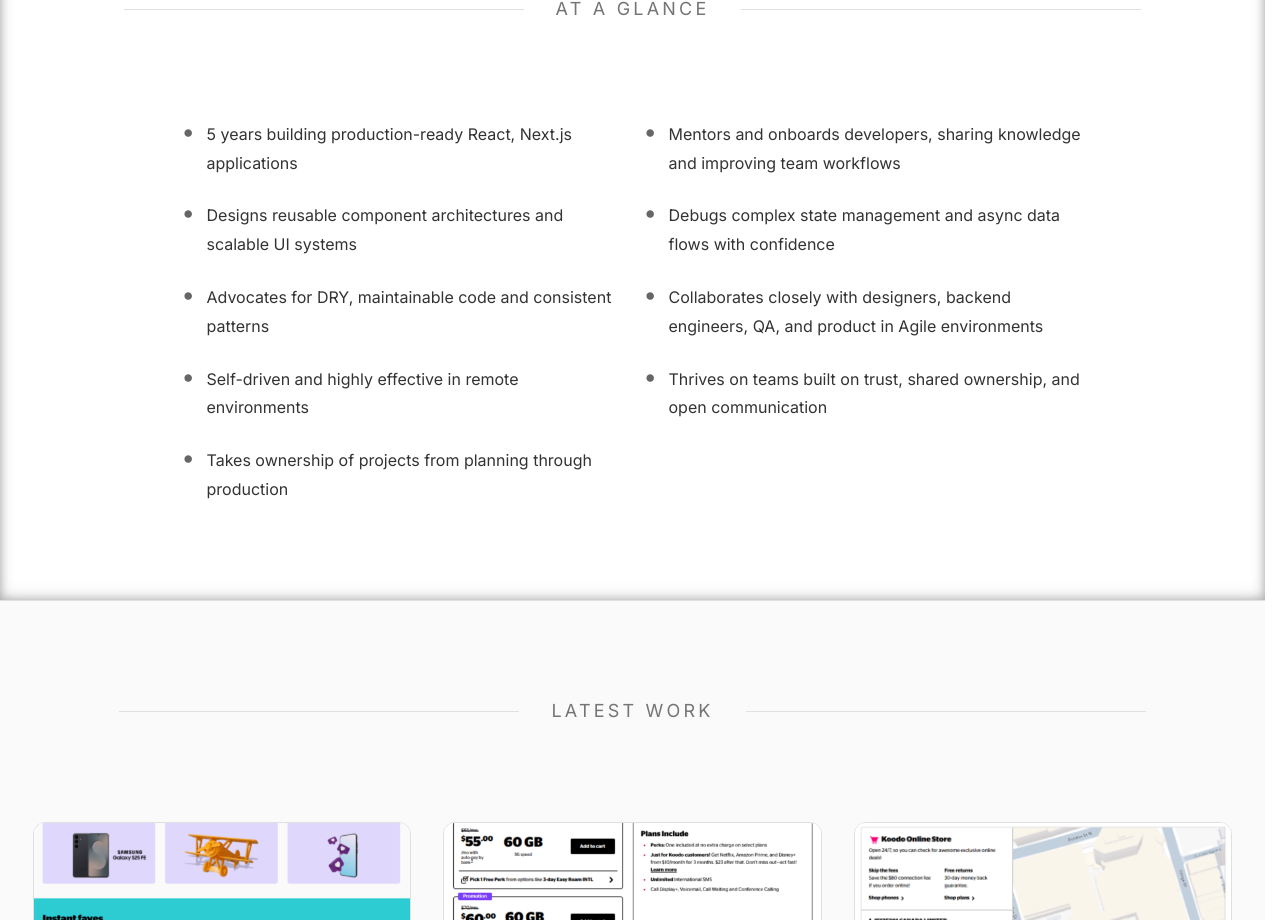
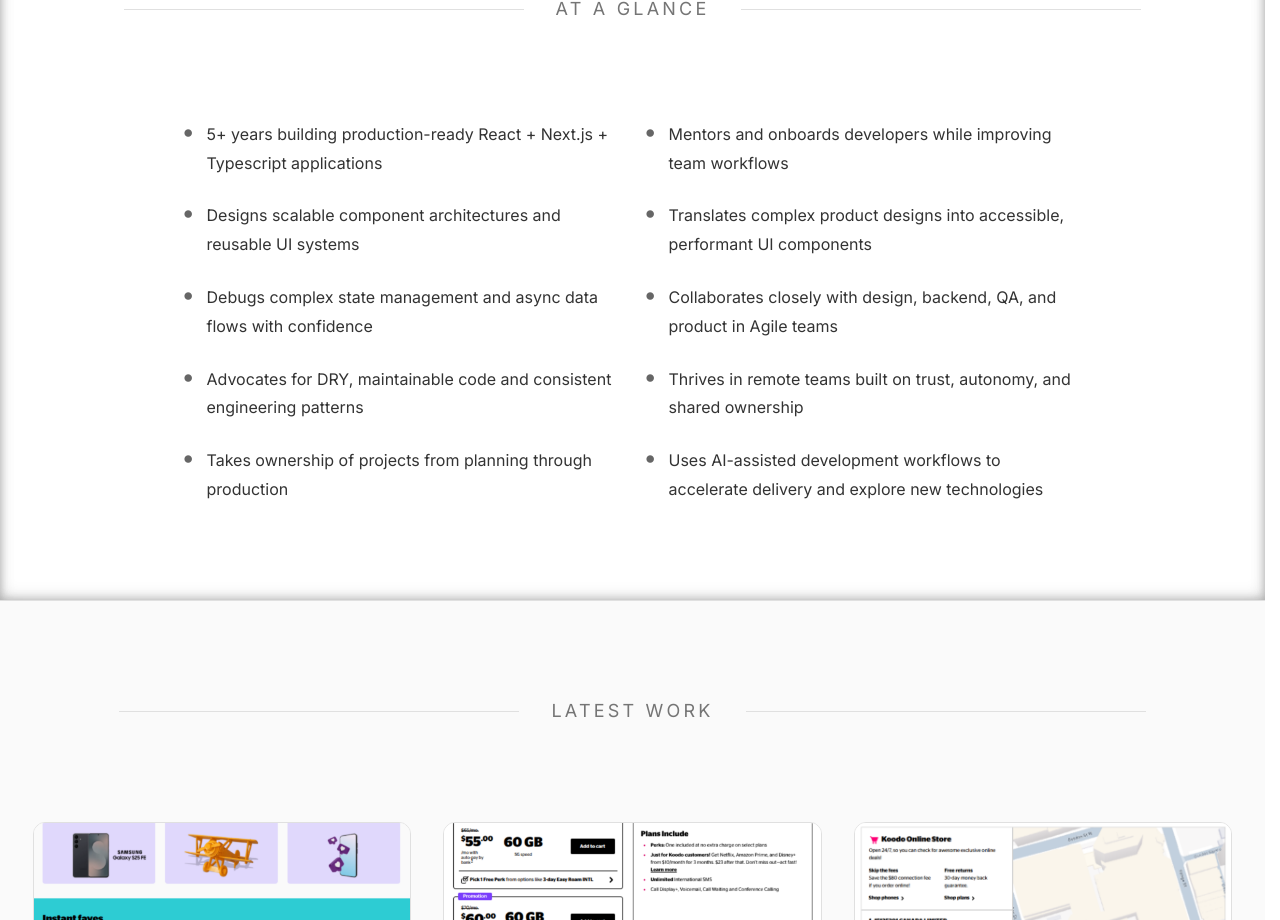
Before and after one commit to pperlock/portfolio-site, a Next.js app in the folder apps/web/: page / in a window 1280 px wide. Shown: the part 1120-2040 px from the top of the page. Built offline with nearby package versions, Linux system fonts and the light colour scheme.

Commit message:
feat(ppp-005): update at a glance content

```diff
--- a/apps/web/src/data/homepage-content.ts
+++ b/apps/web/src/data/homepage-content.ts
@@ -24,15 +24,16 @@ export const homepageContent = {
     atAGlance: {
       title: 'At a Glance',
       points: [
-        '5 years building production-ready React, Next.js applications',
-        'Mentors and onboards developers, sharing knowledge and improving team workflows',
-        'Designs reusable component architectures and scalable UI systems',
+        '5+ years building production-ready React + Next.js + Typescript applications',
+        'Mentors and onboards developers while improving team workflows',
+        'Designs scalable component architectures and reusable UI systems',
+        'Translates complex product designs into accessible, performant UI components',
         'Debugs complex state management and async data flows with confidence',
-        'Advocates for DRY, maintainable code and consistent patterns',
-        'Collaborates closely with designers, backend engineers, QA, and product in Agile environments',
-        'Self-driven and highly effective in remote environments',
-        'Thrives on teams built on trust, shared ownership, and open communication',
+        'Collaborates closely with design, backend, QA, and product in Agile teams',
+        'Advocates for DRY, maintainable code and consistent engineering patterns',
+        'Thrives in remote teams built on trust, autonomy, and shared ownership',
         'Takes ownership of projects from planning through production',
+        'Uses AI-assisted development workflows to accelerate delivery and explore new technologies',
       ],
     },
     experienceSummary: {
```
